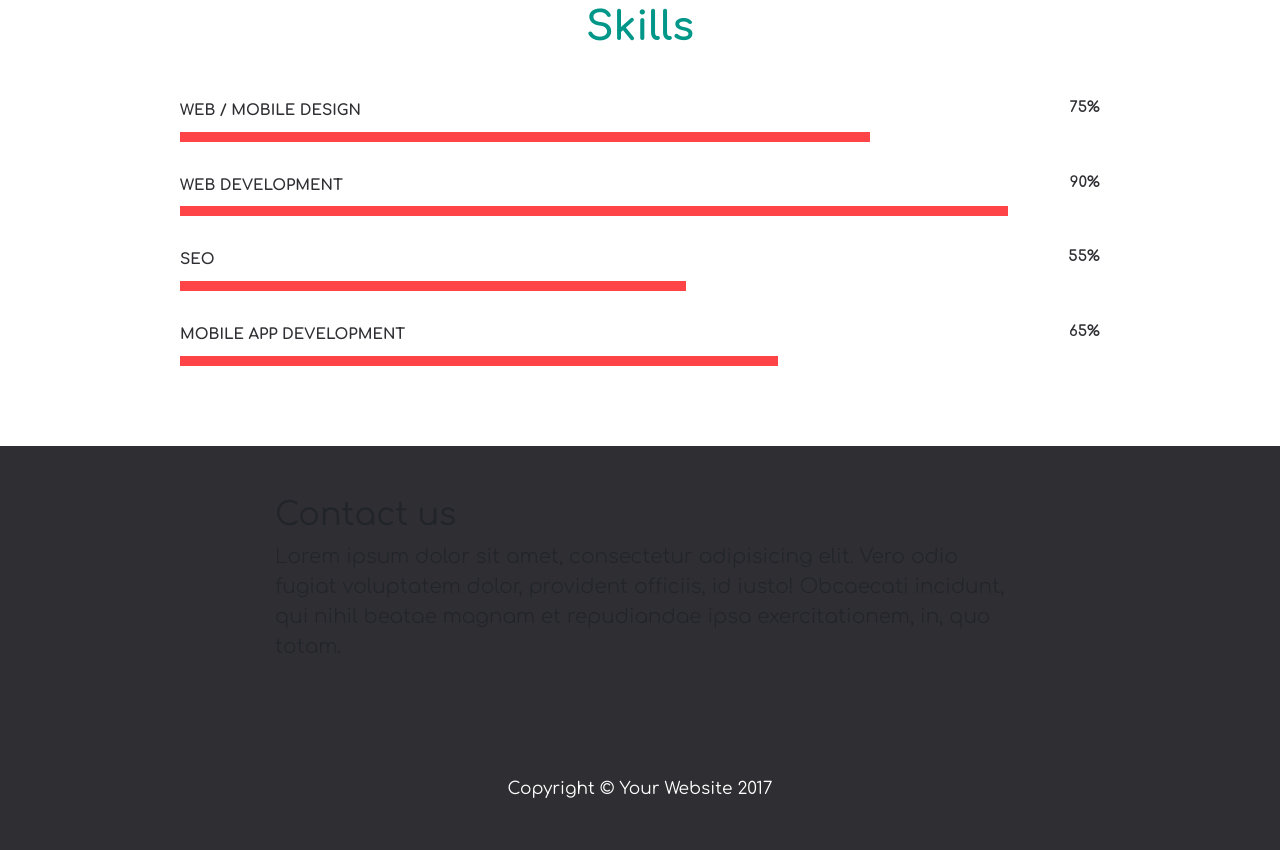
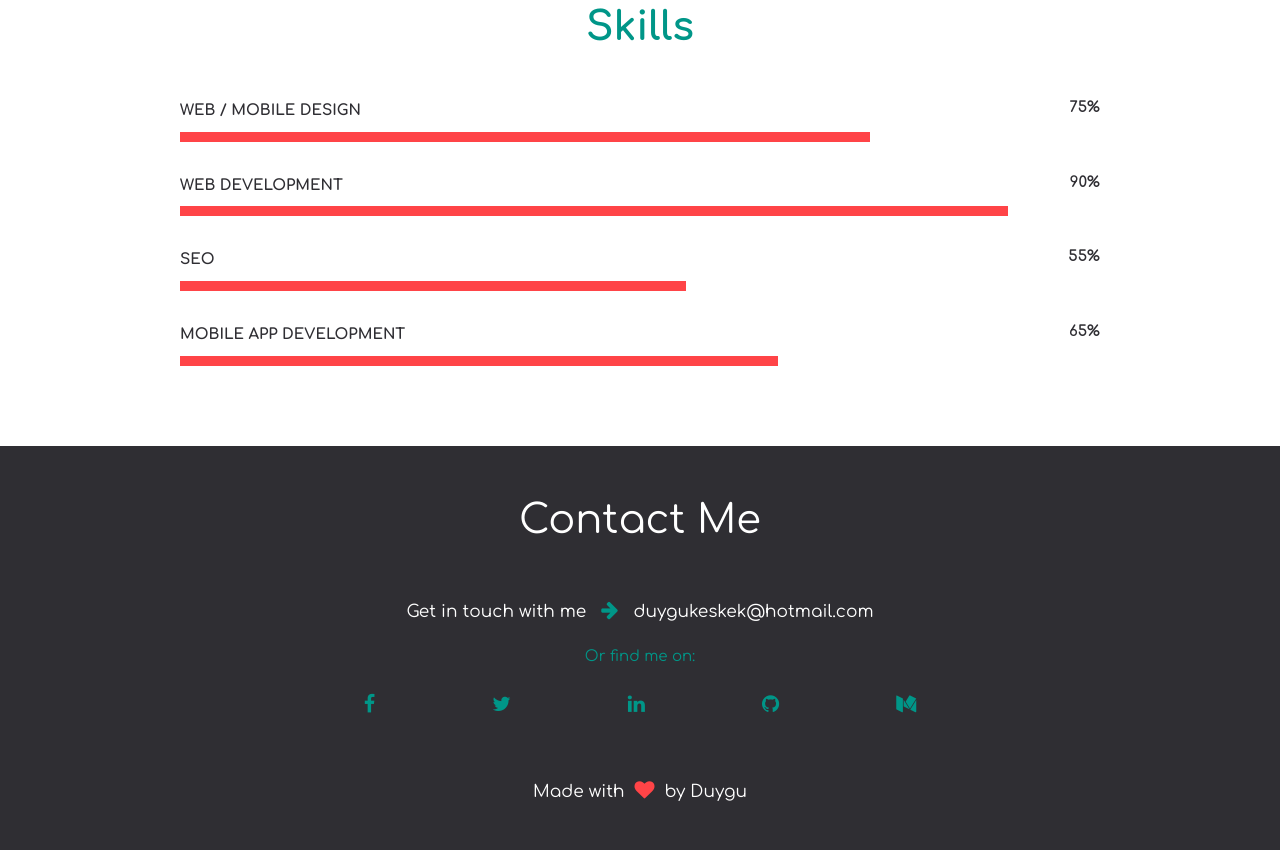
Before and after one commit to DuyguKeskek/porfolio-website, a plain HTML site: page index.html in a window 1280 px wide. Shown: the part 1972-2822 px from the top of the page. After the commit the page ends 2798 px from the top, so only its background shows below. Drawn offline with nearby package versions, Linux system fonts and the light colour scheme; a web font is replaced by a local one.

Commit message:
Contact info added to footer

```diff
--- a/css/style.css
+++ b/css/style.css
@@ -6,8 +6,9 @@ body {
 	font-size: 17px;
 }
 
-a {
+a, a:hover {
 	color: white;
+	text-decoration: none;
 }
 
 h6 {
@@ -98,7 +99,7 @@ section {
 	background-color: #009688;
 }
 
-#portfolio h1 {
+#portfolio, #contact h1 {
 	color: white;
 }
 
@@ -156,6 +157,26 @@ section {
   font-weight: bold;
   text-transform: uppercase;
   padding-bottom: 1%;
+}
+
+/*Contact*/
+
+#contact {
+	color: white;
+	padding-bottom: 0;
+}
+
+#contact .fa {
+	color: #009688;
+}
+
+#contact .footer-social a {
+	padding: 5%;
+	color: #009688;
+}
+
+.fa-heart {
+	color: #FF4447 !important;
 }
 
 /*Star Animation*/
--- a/index.html
+++ b/index.html
@@ -137,19 +137,25 @@
     <section id="contact">
       <div class="container">
         <div class="row">
-          <div class="col-lg-8 mx-auto">
-            <h2>Contact us</h2>
-            <p class="lead">Lorem ipsum dolor sit amet, consectetur adipisicing elit. Vero odio fugiat voluptatem dolor, provident officiis, id iusto! Obcaecati incidunt, qui nihil beatae magnam et repudiandae ipsa exercitationem, in, quo totam.</p>
+          <div class="col-lg-10 mx-auto text-center">
+            <h1 class="heading col-md-12">Contact Me</h1>
+            <p>Get in touch with me
+            <i class="fa fa-arrow-right" aria-hidden="true"></i>
+            <a href="mailto:duygukeskek@hotmail.com">duygukeskek@hotmail.com</a>
+            </p>
+            <p style="color: #009688; font-size: 15px;">Or find me on:</p>
+            <div class="footer-social">
+                <a href="#" title="Facebook" target="_blank"><i class="fa fa-facebook"></i></a>
+                <a href="#" title="Twitter" target="_blank"><i class="fa fa-twitter"></i></a>
+                <a href="#" title="LinkedIn+" target="_blank"><i class="fa fa-linkedin"></i></a>
+                <a href="#" title="Github" target="_blank"><i class="fa fa-github"></i></a>
+                <a href="#" title="Medium" target="_blank"><i class="fa fa-medium"></i></a>
+            </div>
+            <p style="padding-top: 5%;">Made with<i class="fa fa-heart"></i></a>by Duygu</p>
           </div>
         </div>
       </div>
     </section>
-    <!-- Footer -->
-    <footer class="py-5 bg-dark">
-      <div class="container">
-        <p class="m-0 text-center text-white">Copyright &copy; Your Website 2017</p>
-      </div>
-    </footer>
     <!-- Plugin JavaScript -->
     <script src="vendor/jquery-easing/jquery.easing.min.js"></script>
     <script src="js/scrolling-nav.js"></script>
```
